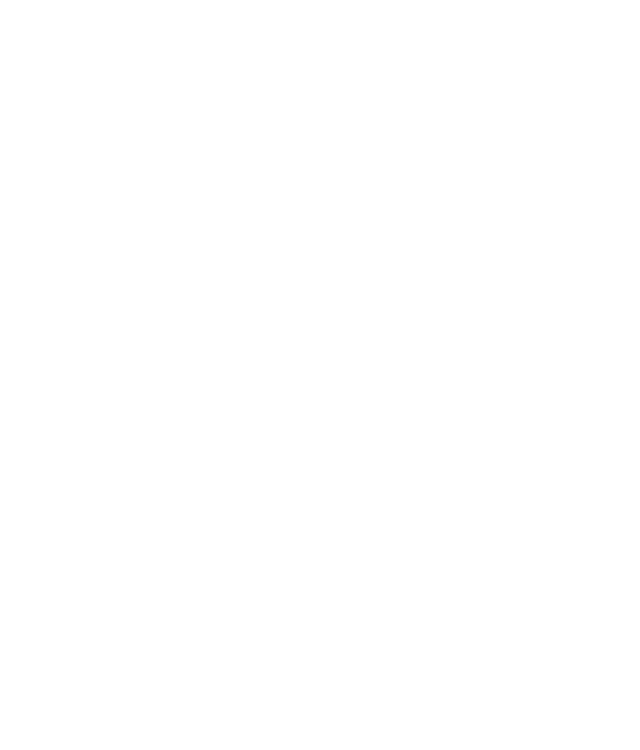
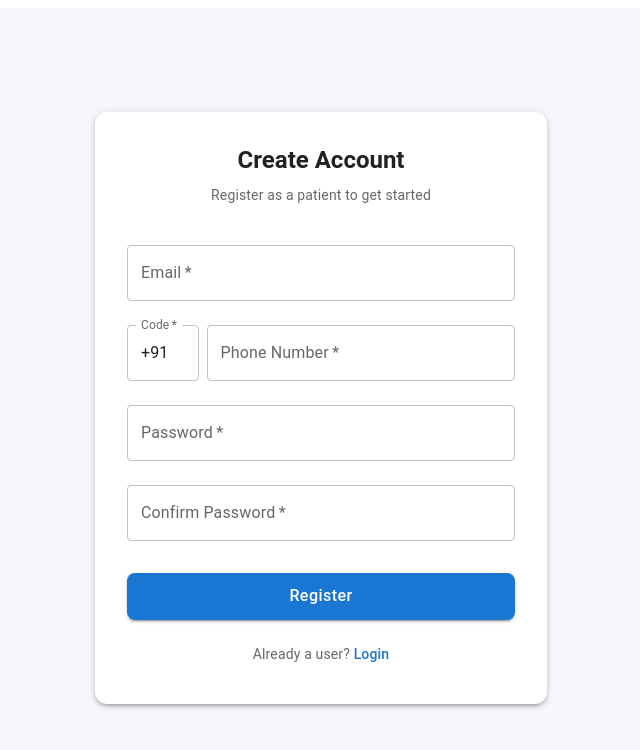
Before and after one commit to Gargee-Bhowmick/Healthcare-Portal-Frontend, a React (Vite) app in the folder healthcare/: page /register in a window 1280 px wide. Before the commit this address had no page. Shown: the top 750 px of the page, without its empty margins (319-959 px from the left). Built offline with nearby package versions, Linux system fonts and the light colour scheme.

Commit message:
Added login and register pages

```diff
--- a/healthcare/src/App.jsx
+++ b/healthcare/src/App.jsx
@@ -17,6 +17,7 @@
 import Login from "./pages/auth/Login";
 import PatientLayout from "./layouts/PatientLayout";
 import DoctorLayout from "./layouts/DoctorLayout";
+import PatientRegister from "./pages/auth/PatientRegister";
 
 export default function App() {
   return (
@@ -26,6 +27,7 @@
         <Route path="/" element={<Navigate to="/login" />} />
 
         <Route path="/login" element={<Login />} />
+        <Route path="/register" element = {<PatientRegister/>} />
         {/* Patient Routes */}
         <Route path="/patient" element={<PatientLayout />}>
           <Route index element={<BookAppointment />} /> {/* Default page under patient */}
--- a/healthcare/src/pages/auth/Login.jsx
+++ b/healthcare/src/pages/auth/Login.jsx
@@ -1,5 +1,5 @@
 import React, { useState } from "react";
-import { useNavigate } from "react-router-dom";
+import { useNavigate, Link as RouterLink } from "react-router-dom";
 import {
   Box,
   Button,
@@ -8,6 +8,7 @@
   Card,
   CardContent,
   Alert,
+  Link,
 } from "@mui/material";
 
 const Login = () => {
@@ -34,9 +35,9 @@
       localStorage.setItem("role", data.role);
 
       if (data.role === "doctor") {
-        navigate("/doctor/dashboard");
+        navigate("/doctor");
       } else if (data.role === "patient") {
-        navigate("/patient/dashboard");
+        navigate("/patient");
       } else {
         setError("Unknown user role");
       }
@@ -122,6 +123,24 @@
               Login
             </Button>
           </form>
+
+          {/* Register Option */}
+          <Typography
+            variant="body2"
+            textAlign="center"
+            mt={3}
+            color="text.secondary"
+          >
+            New patient?{" "}
+            <Link
+              component={RouterLink}
+              to="/register"
+              underline="hover"
+              sx={{ fontWeight: 500 }}
+            >
+              Register now
+            </Link>
+          </Typography>
         </CardContent>
       </Card>
     </Box>
--- a/healthcare/src/pages/auth/PatientRegister.jsx
+++ b/healthcare/src/pages/auth/PatientRegister.jsx
@@ -0,0 +1,221 @@
+import React, { useState } from "react";
+import { useNavigate, Link as RouterLink } from "react-router-dom";
+import {
+  Box,
+  Button,
+  TextField,
+  Typography,
+  Card,
+  CardContent,
+  Alert,
+  Link,
+  LinearProgress,
+} from "@mui/material";
+
+const PatientRegister = () => {
+  const [email, setEmail] = useState("");
+  const [countryCode, setCountryCode] = useState("+91"); // default India
+  const [phone, setPhone] = useState("");
+  const [password, setPassword] = useState("");
+  const [confirmPassword, setConfirmPassword] = useState("");
+  const [error, setError] = useState("");
+  const navigate = useNavigate();
+
+  const validateEmail = (email) => /\S+@\S+\.\S+/.test(email);
+
+  const getPasswordStrength = (pass) => {
+    if (pass.length < 6) return { label: "Weak", value: 30, color: "error" };
+    if (/^(?=.*[A-Z])(?=.*\d).{6,}$/.test(pass))
+      return { label: "Strong", value: 100, color: "success" };
+    return { label: "Medium", value: 65, color: "warning" };
+  };
+
+  const handleSubmit = async (e) => {
+    e.preventDefault();
+    setError("");
+
+    if (!validateEmail(email)) {
+      return setError("Please enter a valid email address.");
+    }
+    if (password.length < 6) {
+      return setError("Password must be at least 6 characters long.");
+    }
+    if (password !== confirmPassword) {
+      return setError("Passwords do not match.");
+    }
+    if (!/^\d{7,15}$/.test(phone)) {
+      return setError("Please enter a valid phone number.");
+    }
+
+    try {
+      const response = await fetch("/api/auth/register", {
+        method: "POST",
+        headers: { "Content-Type": "application/json" },
+        body: JSON.stringify({
+          email,
+          password,
+          phone: `${countryCode}${phone}`,
+        }),
+      });
+
+      if (!response.ok) throw new Error("Registration failed");
+
+      navigate("/login");
+    } catch (err) {
+      setError(err.message || "Something went wrong");
+    }
+  };
+
+  const strength = getPasswordStrength(password);
+
+return (
+    <Box
+        display="flex"
+        justifyContent="center"
+        alignItems="center"
+        minHeight="100vh"
+        bgcolor="#f5f7fa"
+    >
+        <Card
+            sx={{
+                width: 420,
+                borderRadius: 3,
+                boxShadow: 3,
+                p: 2,
+            }}
+        >
+            <CardContent>
+                <Typography
+                    variant="h5"
+                    fontWeight="600"
+                    textAlign="center"
+                    gutterBottom
+                >
+                    Create Account
+                </Typography>
+                <Typography
+                    variant="body2"
+                    color="text.secondary"
+                    textAlign="center"
+                    mb={3}
+                >
+                    Register as a patient to get started
+                </Typography>
+
+                <form onSubmit={handleSubmit}>
+                    <TextField
+                        label="Email"
+                        type="email"
+                        fullWidth
+                        required
+                        margin="normal"
+                        value={email}
+                        onChange={(e) => setEmail(e.target.value)}
+                    />
+
+                    <Box display="flex" alignItems="center" gap={1} mt={2} mb={1}>
+                        <TextField
+                            label="Code"
+                            value={countryCode}
+                            required
+                            onChange={(e) => setCountryCode(e.target.value)}
+                            margin="none"
+                            sx={{ width: 90 }}
+                            inputProps={{ maxLength: 5 }}
+                        />
+                        <TextField
+                            label="Phone Number"
+                            type="tel"
+                            required
+                            value={phone}
+                            onChange={(e) => setPhone(e.target.value)}
+                            margin="none"
+                            fullWidth
+                        />
+                    </Box>
+
+                    <TextField
+                        label="Password"
+                        type="password"
+                        fullWidth
+                        required
+                        margin="normal"
+                        value={password}
+                        onChange={(e) => setPassword(e.target.value)}
+                    />
+
+                    {password && (
+                        <Box sx={{ mt: 1 }}>
+                            <LinearProgress
+                                variant="determinate"
+                                value={strength.value}
+                                color={strength.color}
+                                sx={{ borderRadius: 2 }}
+                            />
+                            <Typography
+                                variant="caption"
+                                color={`${strength.color}.main`}
+                                display="block"
+                                mt={0.5}
+                            >
+                                {strength.label} password
+                            </Typography>
+                        </Box>
+                    )}
+
+                    <TextField
+                        label="Confirm Password"
+                        type="password"
+                        fullWidth
+                        required
+                        margin="normal"
+                        value={confirmPassword}
+                        onChange={(e) => setConfirmPassword(e.target.value)}
+                    />
+
+                    {error && (
+                        <Alert severity="error" sx={{ mt: 2, borderRadius: 2 }}>
+                            {error}
+                        </Alert>
+                    )}
+
+                    <Button
+                        type="submit"
+                        variant="contained"
+                        fullWidth
+                        sx={{
+                            mt: 3,
+                            py: 1.2,
+                            borderRadius: 2,
+                            textTransform: "none",
+                            fontSize: "1rem",
+                        }}
+                    >
+                        Register
+                    </Button>
+                </form>
+
+                {/* Already a user? Login */}
+                <Typography
+                    variant="body2"
+                    textAlign="center"
+                    mt={3}
+                    color="text.secondary"
+                >
+                    Already a user?{" "}
+                    <Link
+                        component={RouterLink}
+                        to="/login"
+                        underline="hover"
+                        sx={{ fontWeight: 500 }}
+                    >
+                        Login
+                    </Link>
+                </Typography>
+            </CardContent>
+        </Card>
+    </Box>
+);
+};
+
+export default PatientRegister;
```
